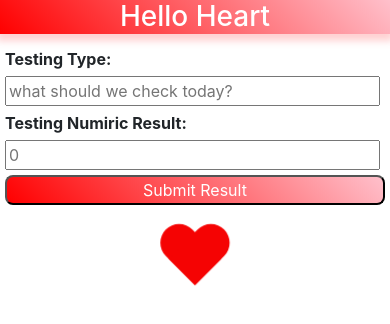
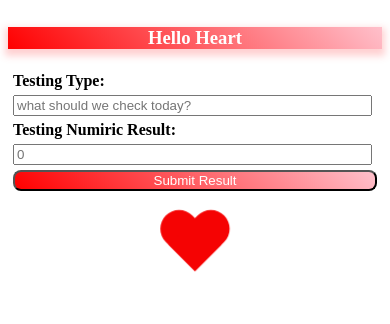
Before and after one commit to GalGurGurevich/HelloHeart, a React (Create React App) app in the folder HelloHeart/ClientApp/: page / in a window 390 px wide. Shown: the top 324 px of the page. Built offline with nearby package versions, Linux system fonts and the light colour scheme.

Commit message:
package json dependencies cleanup

```diff
--- a/HelloHeart/ClientApp/package.json
+++ b/HelloHeart/ClientApp/package.json
@@ -9,10 +9,8 @@
     "oidc-client": "^1.9.0",
     "react": "^16.0.0",
     "react-dom": "^16.0.0",
-    "react-router-bootstrap": "^0.25.0",
     "react-router-dom": "^5.1.2",
     "react-scripts": "^3.4.1",
-    "reactstrap": "^8.4.1",
     "rimraf": "^2.6.2"
   },
   "devDependencies": {
--- a/HelloHeart/ClientApp/src/components/Home.css
+++ b/HelloHeart/ClientApp/src/components/Home.css
@@ -9,6 +9,7 @@
 
 .input-test-form {
     display: flex;
+    flex-direction: column;
 }
 
 .label-header {
@@ -85,7 +86,6 @@
     box-shadow: 0px 4px 7px 3px rgba(255,77,82,0.26);
   }
   .input-test-form {
-      flex-direction: column;
       padding: 5px;
   }
   .label-header {
--- a/HelloHeart/ClientApp/src/index.js
+++ b/HelloHeart/ClientApp/src/index.js
@@ -1,4 +1,3 @@
-import 'bootstrap/dist/css/bootstrap.css';
 import React from 'react';
 import ReactDOM from 'react-dom';
 import App from './App';
```
